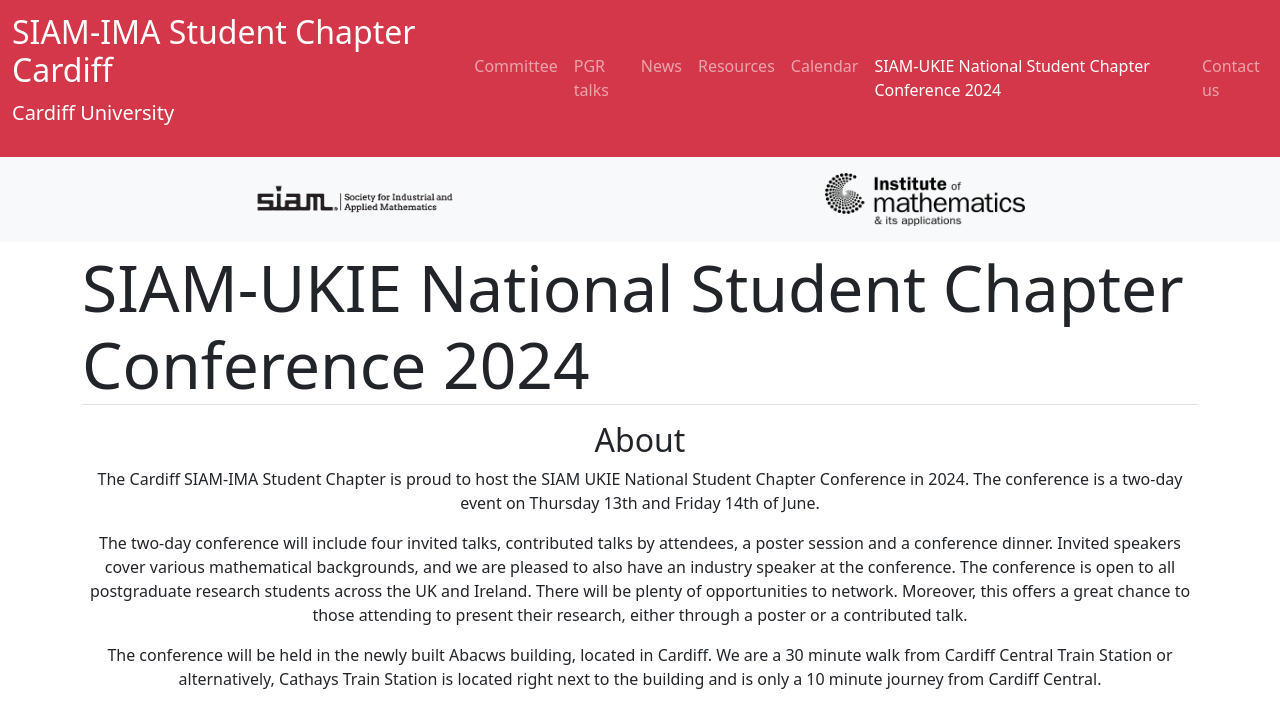
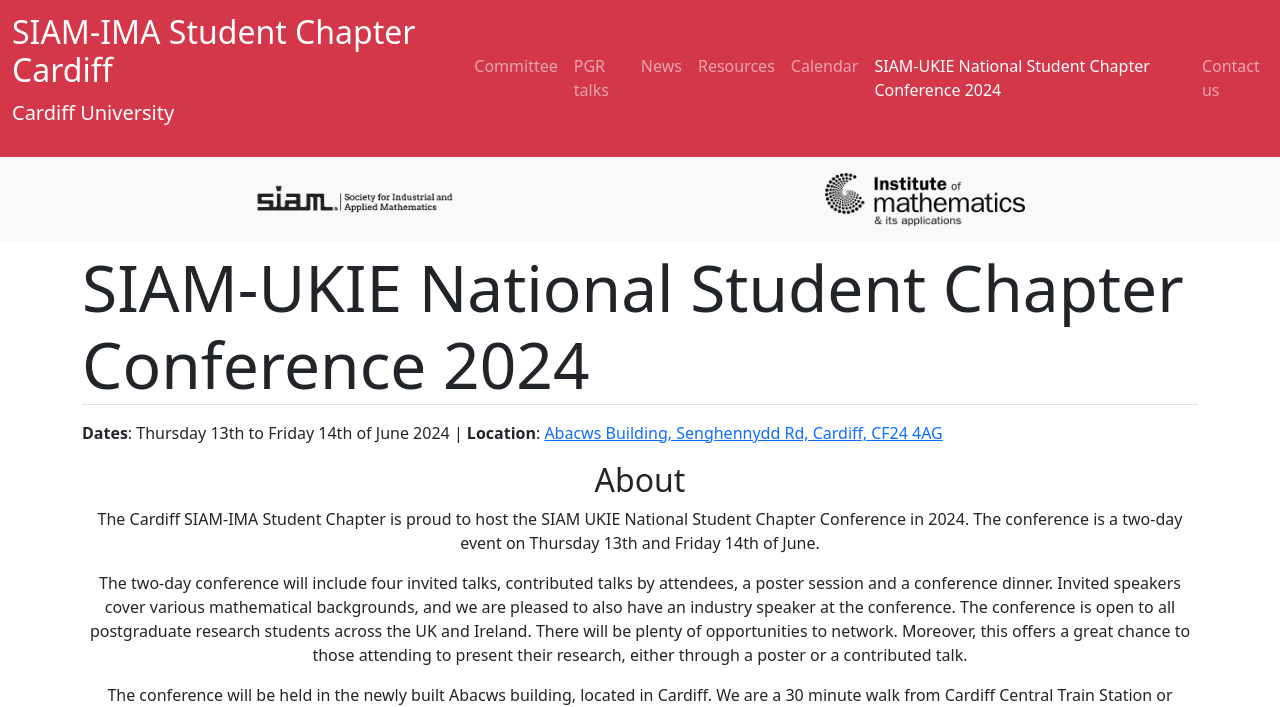
Before and after one commit to SIAM-IMA-Cardiff/siam-ima-cardiff.github.io, a Jekyll site: the page built from siam-ukie_national_student_chapter_conference_2024.html, in a window 1280 px wide. Shown: the top 707 px of the page. Built offline with Jekyll 4.4.1, drawn with Linux system fonts in a browser that asks for light colours; grey boxes are pictures that could not be loaded.

Commit message:
adjusted page style

```diff
--- a/assets/css/conference.scss
+++ b/assets/css/conference.scss
@@ -8,3 +8,9 @@
 	text-align: center;
 	margin: 10px;
 }
+
+
+.speaker-image, .speaker-image-container {
+	max-height: 300px;
+	max-width: 100%;
+}
--- a/siam-ukie_national_student_chapter_conference_2024.html
+++ b/siam-ukie_national_student_chapter_conference_2024.html
@@ -4,12 +4,11 @@ title: SIAM-UKIE National Student Chapter Conference 2024
 navigation: 6
 permalink: /conference/
 ---
-<html>
-	<head>
-		<title>SIAM-UKIE National Student Chapter Conference 2024</title>
-	</head>
-<body>
-<center>
+<p>
+	<b>Dates</b>: Thursday 13th to Friday 14th of June 2024 | <b>Location</b>: <a href="https://maps.app.goo.gl/wPkq3W2DBocEYzJm8">Abacws Building, Senghennydd Rd, Cardiff, CF24 4AG</a>
+</p>
+
+<div align="center">
 	<h2>About </h2>
 	<p>The Cardiff SIAM-IMA Student Chapter is proud to host the SIAM UKIE National Student Chapter Conference in 2024. The conference is a two-day event on Thursday 13th and Friday 14th of June. </p>
 	<p>The two-day conference will include four invited talks, contributed talks by attendees, a poster session and a conference dinner. Invited speakers cover various mathematical backgrounds, and we are pleased to also have an industry speaker at the conference. The conference is open to all postgraduate research students across the UK and Ireland. There will be plenty of opportunities to network. Moreover, this offers a great chance to those attending to present their research, either through a poster or a contributed talk.</p>
@@ -19,78 +18,82 @@ permalink: /conference/
 		<iframe src="https://www.google.com/maps/embed?pb=!4v1711377806878!6m8!1m7!1s4I7PtE1oJzjtO-jaAIgVVg!2m2!1d51.48893787454023!2d-3.177833053301562!3f278.63783369953217!4f11.123890618064664!5f0.7820865974627469" width="400" height="350" style="border:0;" allowfullscreen="" loading="lazy" referrerpolicy="no-referrer-when-downgrade"></iframe>
 	</p>
 
-<h2>Plenary Speakers</h2>
+	<h2 class="mt-5">Plenary Speakers</h2>
 	<p>We are pleased to annouce the following plenary speakers, with abstracts to follow shortly:</p>
+
 	<h3>Speaker 1: Dr. Isaac Chenchiah ~ University of Bristol</h3>
-<div style="display: flex; justify-content: center;">
-	<div style="max-width: 600px; text-align: center;">
-		<img src="/images/Conference Pictures/Isaac Pic.jpg" alt="Dr. Isaac Chenchiah" style="float: left; margin-right: 10px; width: 125px; height: 150px;">
-		<p><strong>Morphing Triangular Frameworks</strong></p>
-		<p>Bio: Dr. Chenchiah expertise lies at the interface between mathematics on one hand, and solid mechanics, structural engineering & biology on the other hand. Current projects include morphing structures, wound healing and electroreception in bees.</p>
+
+	<div class="card mb-3 border-0" style="max-width: 800px;">
+		<div class="row g-0">
+			<div class="speaker-image-container col-md-3">
+				<img src="/images/Conference Pictures/Isaac Pic.jpg" class="speaker-image img-fluid rounded" alt="Dr. Isaac Chenchiah">
 			</div>
-</div>
-&nbsp;
-
-<h3>Speaker 2: Prof. Claudia Garetto ~ Queen Mary University of London</h3>
-<div style="display: flex; justify-content: center;">
-	<div style="max-width: 600px; text-align: center;">
-		<div style="display: flex; align-items: flex-start;">
-			<div style="flex: 1;">
-				<p><strong>C<sup>&#x221E;</sup> well-posedness of higher order hyperbolic equations with multiplicities</strong></p>
-
-				<p>Bio: Prof. Garetto's expertise lies in the field of Partial Differential Equations and Mathematical Analysis. Her research delves deeply into various aspects of this field, including hyperbolic equations and systems with multiplicities, PDEs characterized by singular coefficients and very weak solutions, and sub-elliptic problems on compact Lie groups.
-				</p>
-			</div>
-			<div>
-				<img src="/images/Conference Pictures/Claudia-Garetto.jpg" alt="Prof. Claudia Garetto" style="margin-left: 10px; width: 125px; height: 150px;">
+			<div class="col-md-9">
+				<div class="card-body">
+					<h5 class="card-title">Morphing Triangular Frameworks</h5>
+					<p class="card-text">Bio: Dr. Chenchiah expertise lies at the interface between mathematics on one hand, and solid mechanics, structural engineering & biology on the other hand. Current projects include morphing structures, wound healing and electroreception in bees.</p>
 				</div>
 			</div>
 		</div>
 	</div>
 
-
-&nbsp;
-<h3>Speaker 3: Dr. Matthew Jones ~ Nationwide Building Society</h3>
-<div style="display: flex; justify-content: center;">
-	<div style="max-width: 600px; text-align: center;">
-		<img src="/images/Conference Pictures/Matthew-Jones1.jpg" alt="Dr. Matthew Jones"style="float: left; margin-right: 10px; width: 150px; height: 150px;">
-		<p><strong>Title to follow shortly</strong></p>
-		<p>Bio: Dr. Jones's is head of Risk Decision Science and Analytical Innovation at Nationwide Building Society. He is responsible for motivating and nurturing a large advanced analytics team delivering cutting edge tools across multiple business departments to drive optimal business outcomes. </p>
+	<h3>Speaker 2: Prof. Claudia Garetto ~ Queen Mary University of London</h3>
+	<div class="card mb-3 border-0" style="max-width: 800px;">
+		<div class="row g-0">
+			<div class="col-md-9">
+				<div class="card-body">
+					<h5 class="card-title">C<sup>&#x221E;</sup> well-posedness of higher order hyperbolic equations with multiplicities</h5>
+					<p class="card-text">Bio: Prof. Garetto's expertise lies in the field of Partial Differential Equations and Mathematical Analysis. Her research delves deeply into various aspects of this field, including hyperbolic equations and systems with multiplicities, PDEs characterized by singular coefficients and very weak solutions, and sub-elliptic problems on compact Lie groups.</p>
 				</div>
 			</div>
-&nbsp;
-<h3>Speaker 4: Prof. Igor Podlubny ~ Technical University of Kosice</h3>
-<div style="display: flex; justify-content: center;">
-	<div style="max-width: 600px; text-align: center;">
-		<div style="display: flex; align-items: flex-start;">
-			<div style="flex: 1;">
-				<p><strong>Fractional-order calculus in one hour: ideas, methods, and tools</strong></p>
-				<p>Bio: Prof. Podlubny's research focuses on the theory and applications of fractional calculus. He has published over 200 papers in peer-reviewed journals and is the author of the book "Fractional Differential Equations".
-				</p>
+			<div class="speaker-image-container col-md-3">
+				<img src="/images/Conference Pictures/Claudia-Garetto.jpg" class="speaker-image img-fluid rounded" alt="Prof. Claudia Garetto">
 			</div>
-			<div>
-				<img src="/images/Conference Pictures/Igor-Podlubny.jpg" alt="Prof. Igor Podlubny" style="margin-left: 10px; width: 120px; height: 150px;">
+		</div>
+	</div>
+
+	<h3>Speaker 3: Dr. Matthew Jones ~ Nationwide Building Society</h3>
+	<div class="card mb-3 border-0" style="max-width: 800px;">
+		<div class="row g-0">
+			<div class="speaker-image-container col-md-3">
+				<img src="/images/Conference Pictures/Matthew-Jones1.jpg" class="speaker-image img-fluid rounded" alt="Dr. Matthew Jones">
+			</div>
+			<div class="col-md-9">
+				<div class="card-body">
+					<h5 class="card-title">Title to follow shortly</h5>
+					<p class="card-text">Bio: Dr. Jones's is head of Risk Decision Science and Analytical Innovation at Nationwide Building Society. He is responsible for motivating and nurturing a large advanced analytics team delivering cutting edge tools across multiple business departments to drive optimal business outcomes.</p>
 				</div>
 			</div>
 		</div>
 	</div>
-&nbsp;
 
-<h2>Registration</h2>
+	<h3>Speaker 4: Prof. Igor Podlubny ~ Technical University of Kosice</h3>
+	<div class="card mb-3 border-0" style="max-width: 800px;">
+		<div class="row g-0">
+			<div class="col-md-9">
+				<div class="card-body">
+					<h5 class="card-title">Fractional-order calculus in one hour: ideas, methods, and tools</h5>
+					<p class="card-text">Bio: Prof. Podlubny's research focuses on the theory and applications of fractional calculus. He has published over 200 papers in peer-reviewed journals and is the author of the book "Fractional Differential Equations".</p>
+				</div>
+			</div>
+			<div class="speaker-image-container col-md-3">
+				<img src="/images/Conference Pictures/Igor-Podlubny.jpg" class="speaker-image img-fluid rounded" alt="Prof. Igor Podlubny">
+			</div>
+		</div>
+	</div>
+
+	<h2 class="mt-5">Registration</h2>
 	<p>There is no registration fee to attend the conference. Lunch and coffee/tea will be provided during both days of the conference. We are pleased to announce we will be hosting a conference dinner in which we are currently seeking additional funding. If sufficient funding is obtained, the dinner will be complimentary; otherwise, participants will need to cover their own dinner costs. Please indicate when registering if you wish to attend and any dietary requirements.</p>
 	<!-- Comments are written like this -->
 	<p> We are very pleased to be able to offer travel awards to help with costs incurred in attending the conference. These include funds reserved for SIAM student chapter committee members and participants from under-represented groups. Please do indicate when registering if you would like to be considered for a travel award.</p>
 
 	<p>Registration is now open and will close on the 15th May 2024. Please register via the following link: Link to follow shortly <!-- <a href="https://forms.office.com/e/s5RfvCrLYg"> Registration</a> -->
 	</p>
-&nbsp;
-<h2> Book of Abstracts</h2>
+	<h2 class="mt-5"> Book of Abstracts</h2>
 	<p> The book of abstracts will be available to download here in June 2024.</p>
-&nbsp;
-<h2> Conference Programme</h2>
+	<h2 class="mt-5"> Conference Programme</h2>
 	<p> The conference programme will be available to download here in June 2024.</p>
-&nbsp;
-<h3> Organising Committee</h3>
+	<h2 class="mt-5"> Organising Committee</h2>
 	<p> The conference is organised by the Cardiff SIAM-IMA Student Chapter, along with two academics. The organising committee is made up of the following members:</p>
 
 	<div class="container">
@@ -121,7 +124,6 @@ permalink: /conference/
 			</div>
 		</div>
 	</div>
-&nbsp;
 	<h6>We are grealty appreciative of the School of Mathematics for providing the use of Abacws for the event as well as funding received by the following institutes:</h6>
 
 	<div class="container">
@@ -134,5 +136,5 @@ permalink: /conference/
 				<img src="/images/Funding Organisations/Siam.png" alt="SIAM" style="height:140px;">
 			</div>
 		</div>
-
-<div>
+	</div>
+</div>
```
Also changed, not shown: images/Conference Pictures/Igor-Podlubny.jpg. Lines whose indentation alone changed are shown as unchanged.
